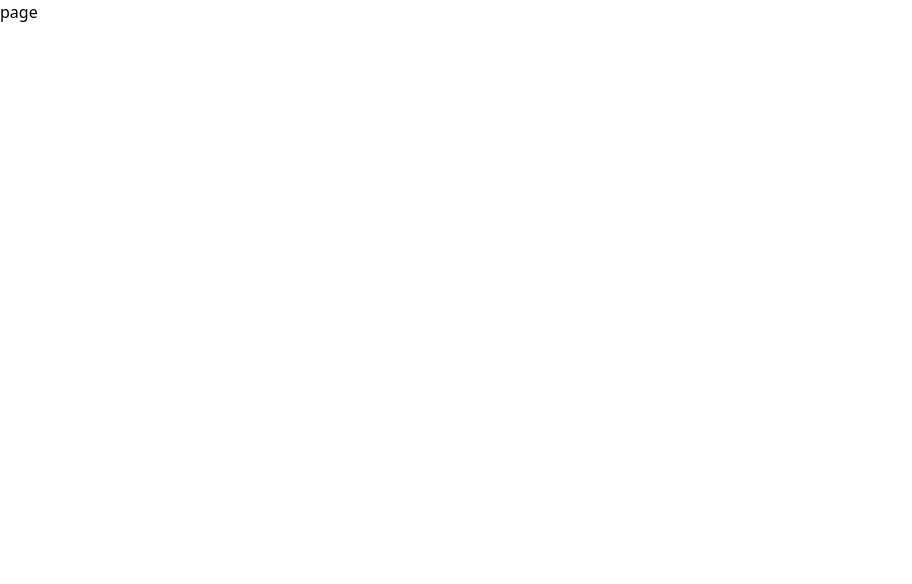
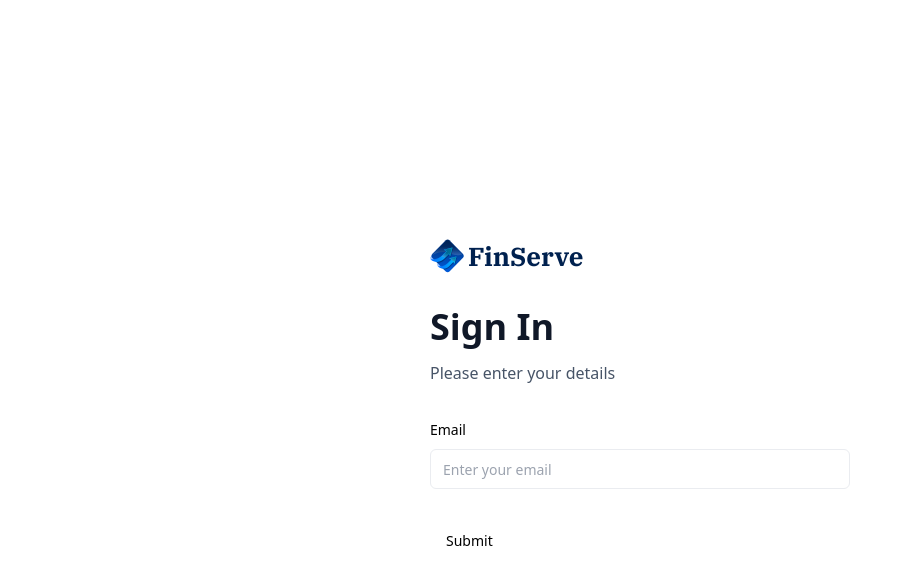
Before and after one commit to AbhijeetPundkar/bank-app, a Next.js app: page /sign-in in a window 1280 px wide. Shown: the top 584 px of the page, without its empty margins (0-912 px from the left). Built offline with nearby package versions, Linux system fonts and the light colour scheme.

Commit message:
auth form

```diff
--- a/app/(auth)/sign-in/page.tsx
+++ b/app/(auth)/sign-in/page.tsx
@@ -1,8 +1,11 @@
 import React from 'react'
+import AuthForm from '@/components/AuthForm'
 
 const SignIn = () => {
   return (
-    <div>page</div>
+    <section className="flex-center size-full max-sm:px-6">
+      <AuthForm type="sign-in"/>
+    </section>
   )
 }
 
--- a/app/(auth)/sign-up/page.tsx
+++ b/app/(auth)/sign-up/page.tsx
@@ -1,11 +1,12 @@
 import React from 'react'
+import AuthForm from '@/components/AuthForm'
 
 const SignUp = () => {
   return (
-    <div>Signup
-
-    </div>
+    <section className="flex-center size-full max-sm:px-6">
+      <AuthForm type="sign-up"/>
+    </section>
   )
 }
 
-export default SignUp
+export default SignUp;
--- /dev/null
+++ b/components/AuthForm.tsx
@@ -0,0 +1,96 @@
+"use client";
+import React, { useState } from "react";
+import Link from "next/link";
+import Image from "next/image";
+import { z } from "zod"
+import { zodResolver } from "@hookform/resolvers/zod"
+import { useForm } from "react-hook-form"
+import { Button } from "@/components/ui/button"
+import {
+  Form,
+  FormControl,
+  FormDescription,
+  FormField,
+  FormItem,
+  FormLabel,
+  FormMessage,
+} from "@/components/ui/form"
+import { Input } from "@/components/ui/input"
+
+const formSchema = z.object({
+  email: z.string().email(),
+})
+
+const AuthForm = ({ type }: { type: string }) => {
+  const [user, setuser] = useState(null);
+
+  // 1. Define a form with validation.
+  const form = useForm<z.infer<typeof formSchema>>({
+    resolver: zodResolver(formSchema),
+    defaultValues: {
+      email: "",
+    },
+  })
+
+  // 2. Define a submit handler.
+  function onSubmit(values: z.infer<typeof formSchema>) {
+    // Do something with the form values.
+    // ✅ This will be type-safe and validated.
+    console.log(values)
+  }
+
+  return (
+    <section className="auth-form">
+      <header className="flex flex-col gap-5 md:gap-8">
+        <Link href="/" className="cursor-pointer flex items-center gap-1">
+          <Image
+            src="/icons/logo.svg"
+            width={34}
+            height={34}
+            alt="Horizon logo"
+          />
+          <h1 className="text-26 font-ibm-plex-serif font-bold text-black-1">
+            FinServe
+          </h1>
+        </Link>
+        <div className="flex flex-col gap-1 md:gap-3">
+          <h1 className="text-24 lg:text-36 font-semibold text-gray-900">
+            {user ? "Link Account" : type === "sign-in" ? "Sign In" : "Sign Up"}
+          </h1>
+          <p className="text-16 font-normal text-gray-600">
+            {user
+              ? "Link your account to get started"
+              : "Please enter your details"}
+          </p>
+        </div>
+      </header>
+      {user ? (
+        <div className="flex flex-col gap-4">{/* PLAID LINK */}</div>
+      ) : (
+        <Form {...form}>
+          <form onSubmit={form.handleSubmit(onSubmit)} className="space-y-8">
+            <FormField
+              control={form.control}
+              name="email"
+              render={({ field }) => (
+                <FormItem>
+                  <FormLabel>Email</FormLabel>
+                  <FormControl>
+                    <Input
+                      placeholder="Enter your email"
+                      {...field}
+                    />
+                  </FormControl>
+                  <FormMessage className="form-message mt-2" />
+                </FormItem>
+              )}
+            />
+            <Button type="submit">Submit</Button>
+          </form>
+        </Form>
+      )}
+    </section>
+  );
+};
+
+export default AuthForm;
--- /dev/null
+++ b/components/CustomInput.tsx
@@ -0,0 +1,43 @@
+import React from 'react'
+import {
+    FormControl,
+    FormField,
+    FormItem,
+    FormLabel,
+    FormMessage,
+  } from "@/components/ui/form"
+import { Input } from "@/components/ui/input"
+import { string } from 'zod'
+import { Form } from "react-hook-form";
+
+interface CustomInputProps {
+    control: Control,
+    name: string,
+    label: string,
+    placeholder: string
+}
+
+const CustomInput = ({control,name,label,placeholder}: CustomInputProps ) => {
+  return (
+    <div>
+        <FormField
+              control={control}
+              name={name}
+              render={({ field }) => (
+                <FormItem>
+                  <FormLabel>{label}</FormLabel>
+                  <FormControl>
+                    <Input
+                      placeholder={placeholder}
+                      {...field}
+                    />
+                  </FormControl>
+                  <FormMessage className="form-message mt-2" />
+                </FormItem>
+              )}
+            />
+    </div>
+  )
+}
+
+export default CustomInput
--- /dev/null
+++ b/components/ui/form.tsx
@@ -0,0 +1,178 @@
+"use client"
+
+import * as React from "react"
+import * as LabelPrimitive from "@radix-ui/react-label"
+import { Slot } from "@radix-ui/react-slot"
+import {
+  Controller,
+  ControllerProps,
+  FieldPath,
+  FieldValues,
+  FormProvider,
+  useFormContext,
+} from "react-hook-form"
+
+import { cn } from "@/lib/utils"
+import { Label } from "@/components/ui/label"
+
+const Form = FormProvider
+
+type FormFieldContextValue<
+  TFieldValues extends FieldValues = FieldValues,
+  TName extends FieldPath<TFieldValues> = FieldPath<TFieldValues>
+> = {
+  name: TName
+}
+
+const FormFieldContext = React.createContext<FormFieldContextValue>(
+  {} as FormFieldContextValue
+)
+
+const FormField = <
+  TFieldValues extends FieldValues = FieldValues,
+  TName extends FieldPath<TFieldValues> = FieldPath<TFieldValues>
+>({
+  ...props
+}: ControllerProps<TFieldValues, TName>) => {
+  return (
+    <FormFieldContext.Provider value={{ name: props.name }}>
+      <Controller {...props} />
+    </FormFieldContext.Provider>
+  )
+}
+
+const useFormField = () => {
+  const fieldContext = React.useContext(FormFieldContext)
+  const itemContext = React.useContext(FormItemContext)
+  const { getFieldState, formState } = useFormContext()
+
+  const fieldState = getFieldState(fieldContext.name, formState)
+
+  if (!fieldContext) {
+    throw new Error("useFormField should be used within <FormField>")
+  }
+
+  const { id } = itemContext
+
+  return {
+    id,
+    name: fieldContext.name,
+    formItemId: `${id}-form-item`,
+    formDescriptionId: `${id}-form-item-description`,
+    formMessageId: `${id}-form-item-message`,
+    ...fieldState,
+  }
+}
+
+type FormItemContextValue = {
+  id: string
+}
+
+const FormItemContext = React.createContext<FormItemContextValue>(
+  {} as FormItemContextValue
+)
+
+const FormItem = React.forwardRef<
+  HTMLDivElement,
+  React.HTMLAttributes<HTMLDivElement>
+>(({ className, ...props }, ref) => {
+  const id = React.useId()
+
+  return (
+    <FormItemContext.Provider value={{ id }}>
+      <div ref={ref} className={cn("space-y-2", className)} {...props} />
+    </FormItemContext.Provider>
+  )
+})
+FormItem.displayName = "FormItem"
+
+const FormLabel = React.forwardRef<
+  React.ElementRef<typeof LabelPrimitive.Root>,
+  React.ComponentPropsWithoutRef<typeof LabelPrimitive.Root>
+>(({ className, ...props }, ref) => {
+  const { error, formItemId } = useFormField()
+
+  return (
+    <Label
+      ref={ref}
+      className={cn(error && "text-destructive", className)}
+      htmlFor={formItemId}
+      {...props}
+    />
+  )
+})
+FormLabel.displayName = "FormLabel"
+
+const FormControl = React.forwardRef<
+  React.ElementRef<typeof Slot>,
+  React.ComponentPropsWithoutRef<typeof Slot>
+>(({ ...props }, ref) => {
+  const { error, formItemId, formDescriptionId, formMessageId } = useFormField()
+
+  return (
+    <Slot
+      ref={ref}
+      id={formItemId}
+      aria-describedby={
+        !error
+          ? `${formDescriptionId}`
+          : `${formDescriptionId} ${formMessageId}`
+      }
+      aria-invalid={!!error}
+      {...props}
+    />
+  )
+})
+FormControl.displayName = "FormControl"
+
+const FormDescription = React.forwardRef<
+  HTMLParagraphElement,
+  React.HTMLAttributes<HTMLParagraphElement>
+>(({ className, ...props }, ref) => {
+  const { formDescriptionId } = useFormField()
+
+  return (
+    <p
+      ref={ref}
+      id={formDescriptionId}
+      className={cn("text-sm text-muted-foreground", className)}
+      {...props}
+    />
+  )
+})
+FormDescription.displayName = "FormDescription"
+
+const FormMessage = React.forwardRef<
+  HTMLParagraphElement,
+  React.HTMLAttributes<HTMLParagraphElement>
+>(({ className, children, ...props }, ref) => {
+  const { error, formMessageId } = useFormField()
+  const body = error ? String(error?.message) : children
+
+  if (!body) {
+    return null
+  }
+
+  return (
+    <p
+      ref={ref}
+      id={formMessageId}
+      className={cn("text-sm font-medium text-destructive", className)}
+      {...props}
+    >
+      {body}
+    </p>
+  )
+})
+FormMessage.displayName = "FormMessage"
+
+export {
+  useFormField,
+  Form,
+  FormItem,
+  FormLabel,
+  FormControl,
+  FormDescription,
+  FormMessage,
+  FormField,
+}
--- /dev/null
+++ b/components/ui/input.tsx
@@ -0,0 +1,25 @@
+import * as React from "react"
+
+import { cn } from "@/lib/utils"
+
+export interface InputProps
+  extends React.InputHTMLAttributes<HTMLInputElement> {}
+
+const Input = React.forwardRef<HTMLInputElement, InputProps>(
+  ({ className, type, ...props }, ref) => {
+    return (
+      <input
+        type={type}
+        className={cn(
+          "flex h-10 w-full rounded-md border border-input bg-background px-3 py-2 text-sm ring-offset-background file:border-0 file:bg-transparent file:text-sm file:font-medium placeholder:text-muted-foreground focus-visible:outline-none focus-visible:ring-2 focus-visible:ring-ring focus-visible:ring-offset-2 disabled:cursor-not-allowed disabled:opacity-50",
+          className
+        )}
+        ref={ref}
+        {...props}
+      />
+    )
+  }
+)
+Input.displayName = "Input"
+
+export { Input }
--- /dev/null
+++ b/components/ui/label.tsx
@@ -0,0 +1,26 @@
+"use client"
+
+import * as React from "react"
+import * as LabelPrimitive from "@radix-ui/react-label"
+import { cva, type VariantProps } from "class-variance-authority"
+
+import { cn } from "@/lib/utils"
+
+const labelVariants = cva(
+  "text-sm font-medium leading-none peer-disabled:cursor-not-allowed peer-disabled:opacity-70"
+)
+
+const Label = React.forwardRef<
+  React.ElementRef<typeof LabelPrimitive.Root>,
+  React.ComponentPropsWithoutRef<typeof LabelPrimitive.Root> &
+    VariantProps<typeof labelVariants>
+>(({ className, ...props }, ref) => (
+  <LabelPrimitive.Root
+    ref={ref}
+    className={cn(labelVariants(), className)}
+    {...props}
+  />
+))
+Label.displayName = LabelPrimitive.Root.displayName
+
+export { Label }
--- a/package.json
+++ b/package.json
@@ -9,7 +9,9 @@
     "lint": "next lint"
   },
   "dependencies": {
+    "@hookform/resolvers": "^3.9.0",
     "@radix-ui/react-dialog": "^1.1.1",
+    "@radix-ui/react-label": "^2.1.0",
     "@radix-ui/react-slot": "^1.1.0",
     "chart.js": "^4.4.3",
     "class-variance-authority": "^0.7.0",
@@ -21,8 +23,10 @@
     "react-chartjs-2": "^5.2.0",
     "react-countup": "^6.5.3",
     "react-dom": "^18",
+    "react-hook-form": "^7.52.1",
     "tailwind-merge": "^2.3.0",
-    "tailwindcss-animate": "^1.0.7"
+    "tailwindcss-animate": "^1.0.7",
+    "zod": "^3.23.8"
   },
   "devDependencies": {
     "@types/node": "^20",
```
Also changed, not shown: 1 other file (tests, documents, lock files or other folders).
